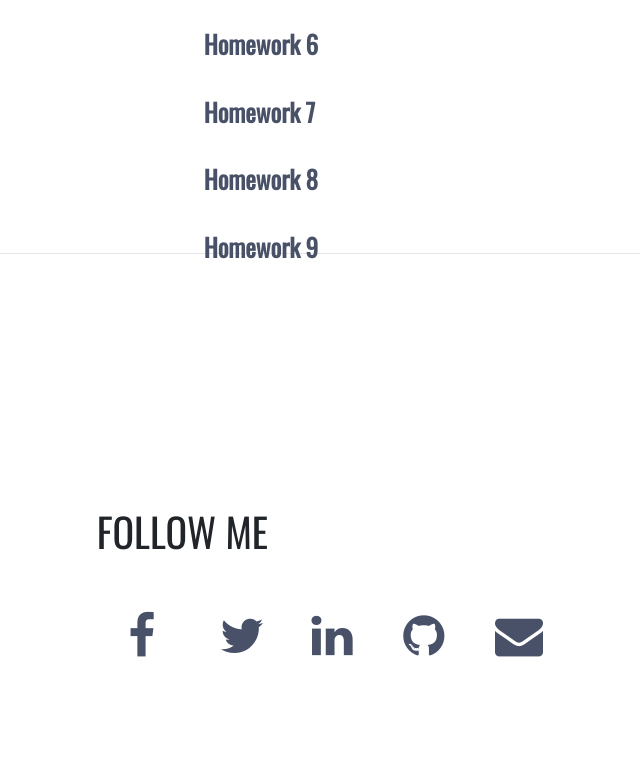
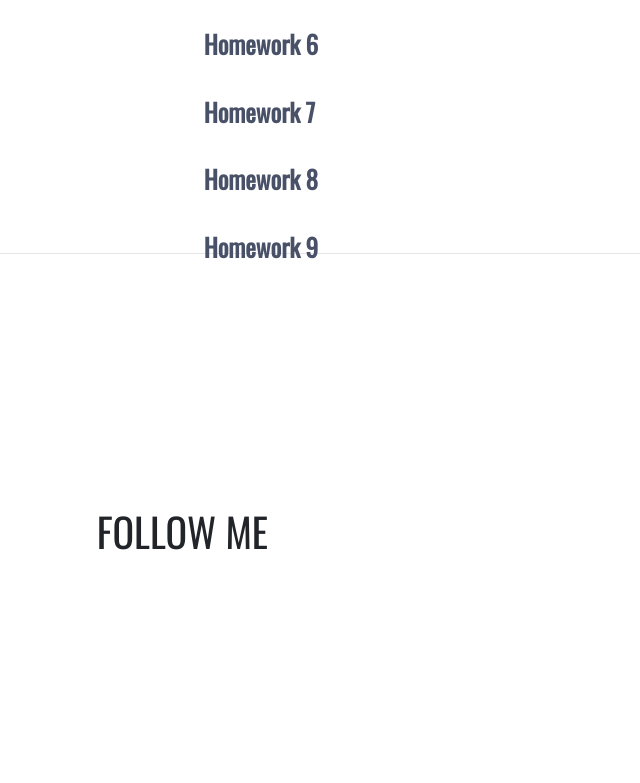
Before and after one commit to MarittyaKeu/GuiProgramming1, a website: page index.html in a window 1280 px wide. Shown: the part 1806-2589 px from the top of the page, without its empty margins (412-1052 px from the left). Drawn offline with nearby package versions, Linux system fonts and the light colour scheme.

Commit message:
Update index.html

```diff
--- a/index.html
+++ b/index.html
@@ -16,7 +16,7 @@ and an introduction to web development using basic web development techniques
     <link rel="stylesheet" href="./css/style.css">
     <link rel="stylesheet" href="./node_modules/bootstrap/dist/css/bootstrap.css">
     <link href="https://fonts.googleapis.com/css?family=Oswald" rel="stylesheet">
-    <link rel="stylesheet" href="https://cdnjs.cloudflare.com/ajax/libs/font-awesome/4.7.0/css/font-awesome.min.css">
+    <!-- <link rel="stylesheet" href="https://cdnjs.cloudflare.com/ajax/libs/font-awesome/4.7.0/css/font-awesome.min.css"> -->
   </head>
 
   <body>
```
